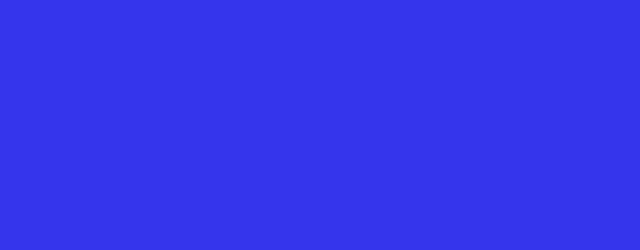
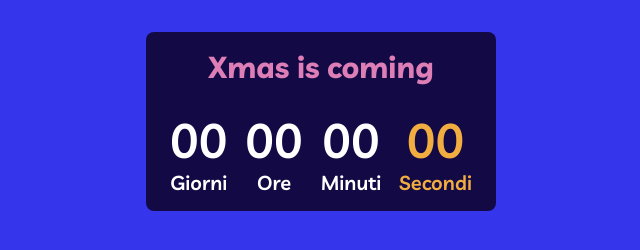
Before and after one commit to FeloMatta/Xmas-counter, a plain HTML site: page index.html in a window 1280 px wide. Shown: the whole page, without its empty margins (319-959 px from the left). Drawn offline with Linux system fonts and the light colour scheme.

Commit message:
creata struttura pannello

```diff
--- a/index.html
+++ b/index.html
@@ -14,7 +14,28 @@
     </head>
     <body>
         <div class="container">
-
+            <div class="xmas-stage">
+                <div class="panel">
+                    <h1>Xmas is coming</h1>
+                    <!-- counter -->
+                    <div class="counter">
+                        <div class="counter-block">
+                            <div class="counter-block-number">00</div>
+                            <div class="counter-block-lable">Giorni</div>
+                        </div>
+                        <div class="counter-block">
+                            <div class="counter-block-number">00</div>
+                            <div class="counter-block-lable">Ore</div>
+                        </div><div class="counter-block">
+                            <div class="counter-block-number">00</div>
+                            <div class="counter-block-lable">Minuti</div>
+                        </div><div class="counter-block">
+                            <div class="counter-block-number">00</div>
+                            <div class="counter-block-lable">Secondi</div>
+                        </div>
+                    </div>
+                </div>
+            </div>
         </div>
     </body>
 </html>
--- a/style.css
+++ b/style.css
@@ -10,5 +10,42 @@ html{
 }
 
 .container{
+    width: 350px;
+    margin: 32px auto 0 auto;
+}
 
+.panel{
+    background-color: #120945;
+    padding: 16px 24px;
+    border-radius: 8px;
 }
+
+h1{
+    text-align: center;
+    color: #de7eb6;
+    margin-bottom: 24px;
+    font-size: 30px;
+}
+
+.counter{
+    display: flex;
+    justify-content: space-between;
+}
+
+.counter-block{
+    color: #ffffff;
+    text-align: center;
+    font-weight: 600;
+}
+
+.counter-block:last-child{
+    color: #f2ad41;
+}
+
+.counter-block-number{
+    font-size: 48px;
+}
+
+.counter-block-lable{
+    font-size: 20px;
+}
```
